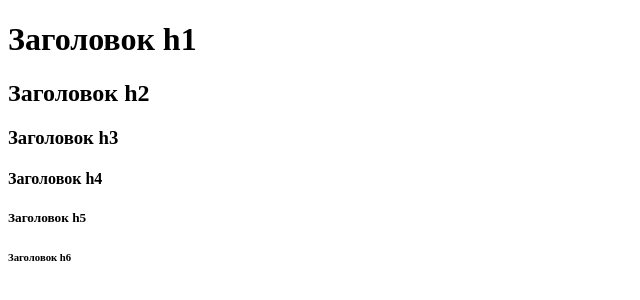
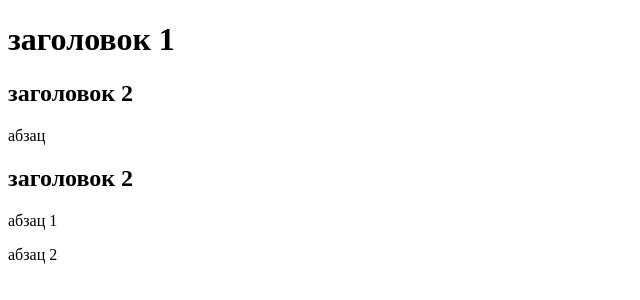
Before and after one commit to Parapitek/book, a plain HTML site: page index.html in a window 1280 px wide. Shown: the whole page, without its empty margins (0-640 px from the left). Drawn offline with Linux system fonts and the light colour scheme.

Commit message:
задача 3.3

```diff
--- a/index.html
+++ b/index.html
@@ -5,11 +5,11 @@
 	<title>Document</title>
 </head>
 <body>
-	<h1>Заголовок h1</h1>
-	<h2>Заголовок h2</h2>
-	<h3>Заголовок h3</h3>
-	<h4>Заголовок h4</h4>
-	<h5>Заголовок h5</h5>
-	<h6>Заголовок h6</h6>
+	<h1>заголовок 1</h1>
+	<h2>заголовок 2</h2>
+	<p>абзац</p>
+	<h2>заголовок 2</h2>
+	<p>абзац 1</p>
+	<p>абзац 2</p>
 </body>
 </html>
```
